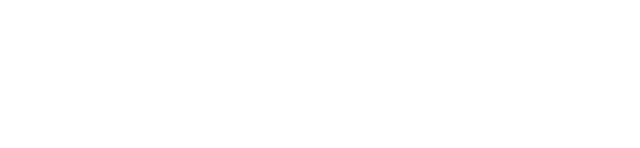
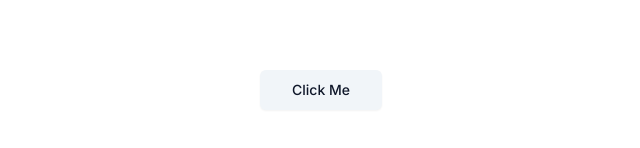
Before and after one commit to Miracle-omosede/Next-shadcn-UI, a Next.js app: page / in a window 1280 px wide. Shown: the part 310-458 px from the top of the page, without its empty margins (319-959 px from the left). Built offline with nearby package versions, Linux system fonts and the light colour scheme.

Commit message:
shadcn installation

```diff
--- a/app/page.tsx
+++ b/app/page.tsx
@@ -1,8 +1,10 @@
+import { Button } from '@/components/ui/button'
 import Image from 'next/image'
 
 export default function Home() {
   return (
     <main className="grid place-items-center h-screen">
+     <Button size={'lg'} variant={'secondary'}>Click Me</Button>
     </main>
   )
 }
--- /dev/null
+++ b/components/ui/button.tsx
@@ -0,0 +1,57 @@
+import * as React from "react"
+import { Slot } from "@radix-ui/react-slot"
+import { cva, type VariantProps } from "class-variance-authority"
+
+import { cn } from "@/lib/utils"
+
+const buttonVariants = cva(
+  "inline-flex items-center justify-center rounded-md text-sm font-medium transition-colors focus-visible:outline-none focus-visible:ring-1 focus-visible:ring-ring disabled:pointer-events-none disabled:opacity-50",
+  {
+    variants: {
+      variant: {
+        default:
+          "bg-primary text-primary-foreground shadow hover:bg-primary/90",
+        destructive:
+          "bg-destructive text-destructive-foreground shadow-sm hover:bg-destructive/90",
+        outline:
+          "border border-input bg-transparent shadow-sm hover:bg-accent hover:text-accent-foreground",
+        secondary:
+          "bg-secondary text-secondary-foreground shadow-sm hover:bg-secondary/80",
+        ghost: "hover:bg-accent hover:text-accent-foreground",
+        link: "text-primary underline-offset-4 hover:underline",
+      },
+      size: {
+        default: "h-9 px-4 py-2",
+        sm: "h-8 rounded-md px-3 text-xs",
+        lg: "h-10 rounded-md px-8",
+        icon: "h-9 w-9",
+      },
+    },
+    defaultVariants: {
+      variant: "default",
+      size: "default",
+    },
+  }
+)
+
+export interface ButtonProps
+  extends React.ButtonHTMLAttributes<HTMLButtonElement>,
+    VariantProps<typeof buttonVariants> {
+  asChild?: boolean
+}
+
+const Button = React.forwardRef<HTMLButtonElement, ButtonProps>(
+  ({ className, variant, size, asChild = false, ...props }, ref) => {
+    const Comp = asChild ? Slot : "button"
+    return (
+      <Comp
+        className={cn(buttonVariants({ variant, size, className }))}
+        ref={ref}
+        {...props}
+      />
+    )
+  }
+)
+Button.displayName = "Button"
+
+export { Button, buttonVariants }
--- a/package.json
+++ b/package.json
@@ -10,6 +10,7 @@
   },
   "dependencies": {
     "@radix-ui/react-icons": "^1.3.0",
+    "@radix-ui/react-slot": "^1.0.2",
     "@types/node": "20.6.2",
     "@types/react": "18.2.22",
     "@types/react-dom": "18.2.7",
```
Also changed, not shown: 1 other file (tests, documents, lock files or other folders).
